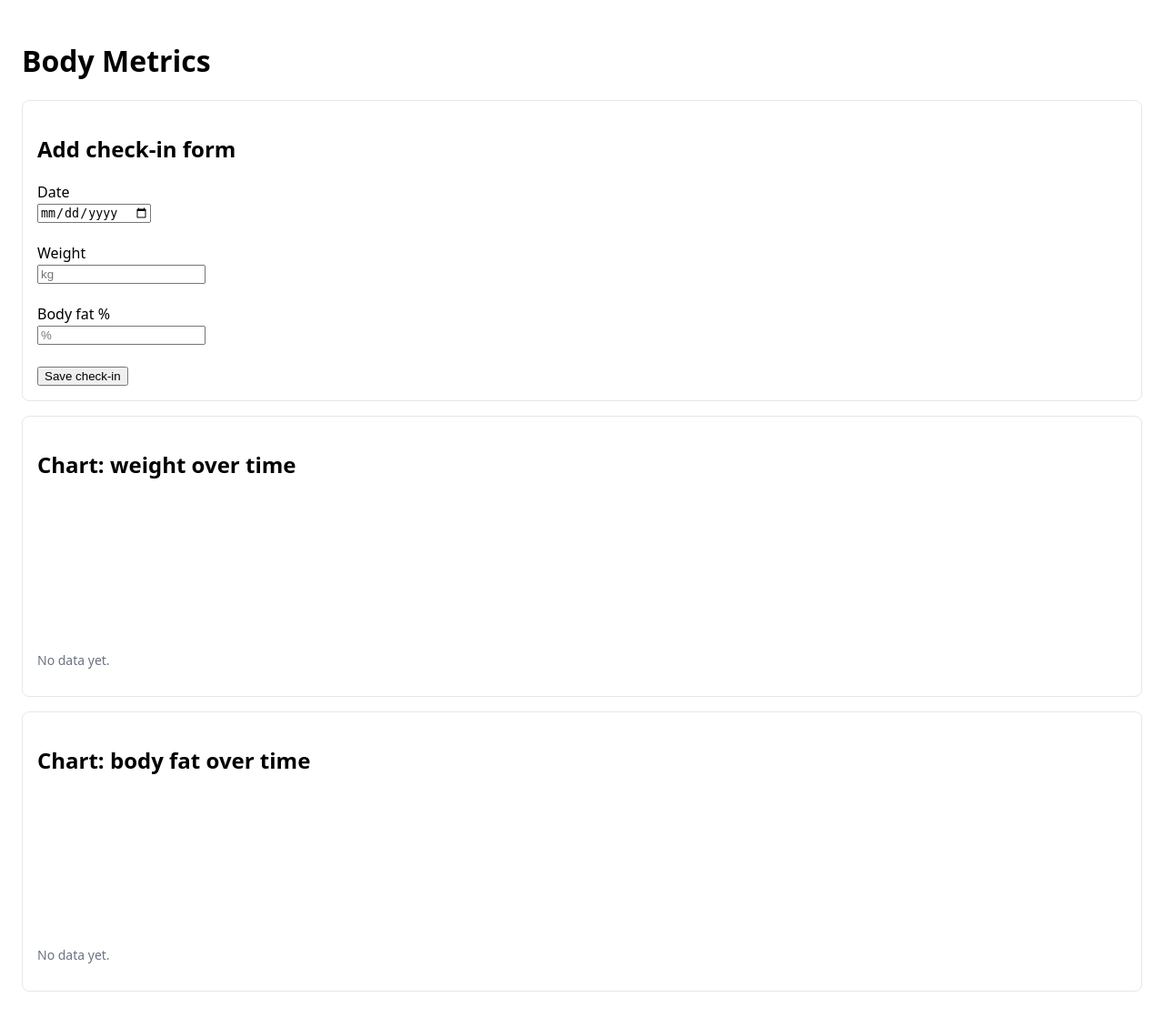
After one commit to Coding-8122/GroupProject25-26, a Python web app: template app/templates/body_metrics.html in a window 1280 px wide. The commit adds this page. Shown: the whole page at 91% size. Run offline with Jinja, Linux system fonts and the light colour scheme; the template is opened without the code that fills it, so the values that code supplies are empty; a map, chart or similar area stays blank.

Commit message:
Add body metrics and dashboard chart containers

```diff
--- a/app/static/css/main.css
+++ b/app/static/css/main.css
@@ -3,3 +3,16 @@ body {
   margin: 0;
   padding: 24px;
 }
+
+.card {
+  background: #fff;
+  border: 1px solid #e5e7eb;
+  border-radius: 8px;
+  padding: 16px;
+  margin: 16px 0;
+}
+
+.muted {
+  color: #6b7280;
+  font-size: 14px;
+}
--- /dev/null
+++ b/app/templates/body_metrics.html
@@ -0,0 +1,44 @@
+{% extends "layout.html" %}
+
+{% block title %}Body Metrics{% endblock %}
+
+{% block content %}
+<h1>Body Metrics</h1>
+
+<section class="card">
+  <h2>Add check-in form</h2>
+  <!-- Placeholder form - backend will wire this up -->
+  <form>
+    <label>Date</label><br>
+    <input type="date"><br><br>
+
+    <label>Weight</label><br>
+    <input type="number" step="0.1" placeholder="kg"><br><br>
+
+    <label>Body fat %</label><br>
+    <input type="number" step="0.1" placeholder="%"><br><br>
+
+    <button type="button">Save check-in</button>
+  </form>
+</section>
+
+<section class="card">
+  <h2>Chart: weight over time</h2>
+  <canvas id="weightOverTimeChart"></canvas>
+  <p class="muted" id="weightNoData">No data yet.</p>
+</section>
+
+<section class="card">
+  <h2>Chart: body fat over time</h2>
+  <canvas id="bodyFatOverTimeChart"></canvas>
+  <p class="muted" id="bodyFatNoData">No data yet.</p>
+</section>
+{% endblock %}
+
+{% block scripts %}
+<script>
+  // Dummy render calls for now
+  if (typeof renderWeightOverTime === "function") renderWeightOverTime();
+  if (typeof renderBodyFatOverTime === "function") renderBodyFatOverTime();
+</script>
+{% endblock %}
```
Also changed, not shown: app/static/js/chart.js (+42 -0 lines), app/templates/dashboard.html (added, +19 -0 lines).
